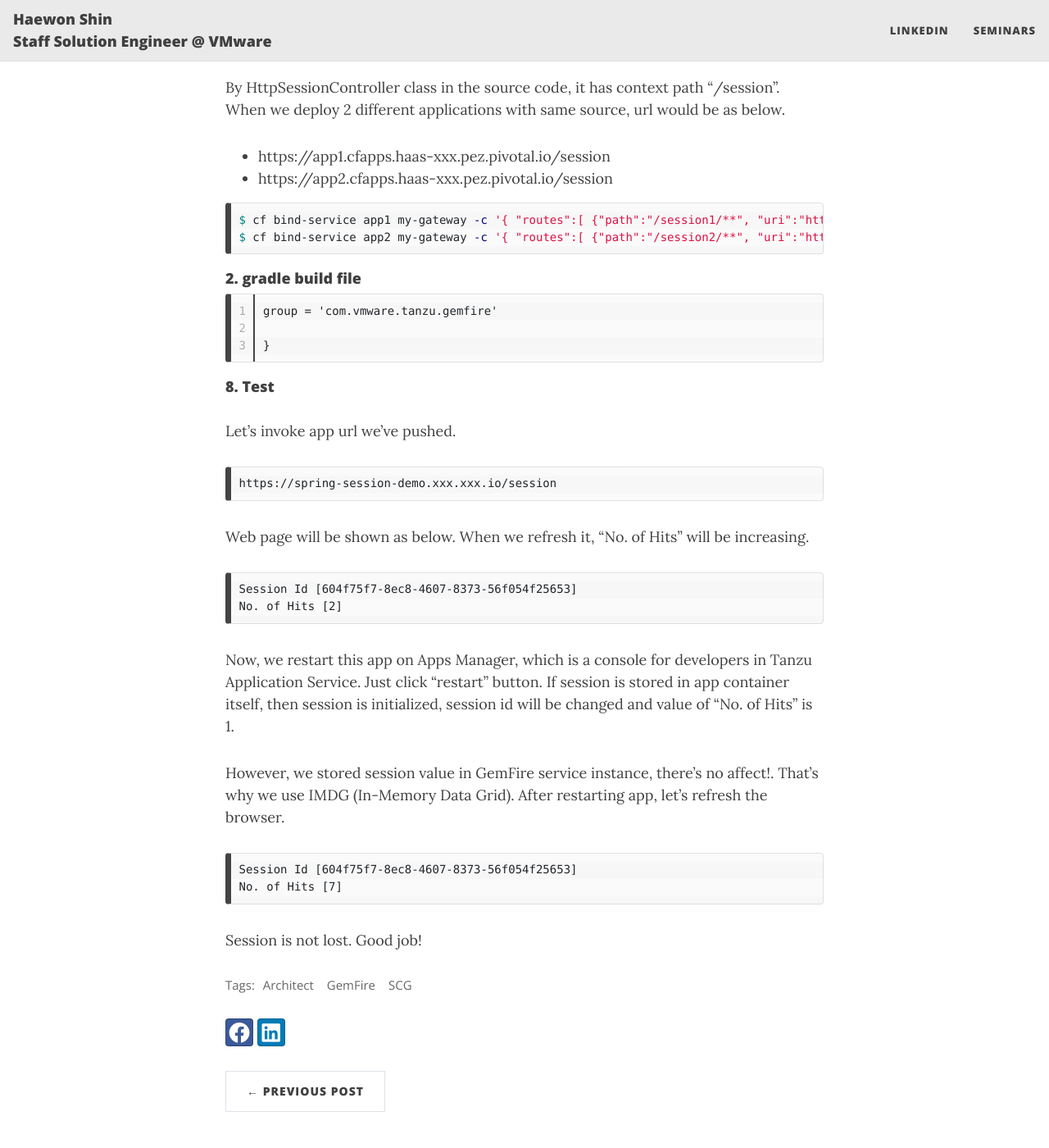
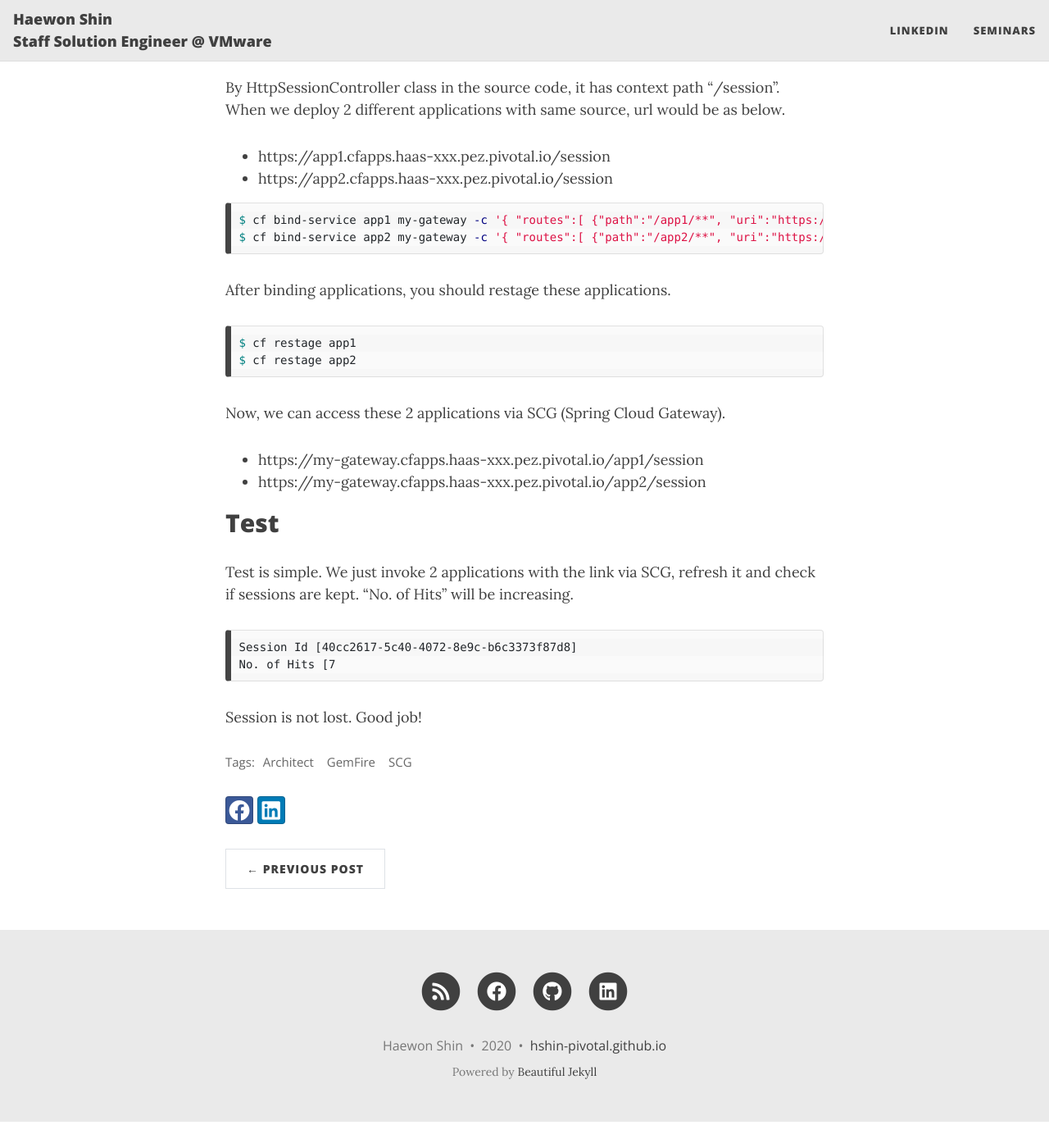
Before and after one commit to haewons-tanzu/haewons-tanzu.github.io, a Jekyll site: the page built from _posts/2020-11-03-integrating-gemfire-scg.md, in a window 1280 px wide and 1400 px high, scrolled down 1433 px. Shown: the whole window at 82% size. Built offline with Jekyll 4.4.1, drawn with Linux system fonts in a browser that asks for light colours; nearby versions of some CDN libraries; after the commit the page ends 2801 px from its top, so only the background shows below that; some of the changed text lies outside the part shown.

Commit message:
Update 2020-11-03-integrating-gemfire-scg.md

````diff
--- a/_posts/2020-11-03-integrating-gemfire-scg.md
+++ b/_posts/2020-11-03-integrating-gemfire-scg.md
@@ -24,7 +24,7 @@
 $ cf create-service p.gateway standard my-gateway -c '{ "host": "my-gateway", "domain": "cfapps.haas-xxx.pez.pivotal.io" }'
 ```
 
-Once it is created successfully, it should have dashboard with "https://my-gateway.cfapps.haas-xxx.pez.pivotal.io/scg-dashboard".
+Once it is created successfully, it should have dashboard with link "https://my-gateway.cfapps.haas-xxx.pez.pivotal.io/scg-dashboard".
 
 {: .box-error}
 **Error:** This does not push Expiration policy metadata to the server, so you would need to alter the region after region is created by the Spring Boot application. For more information, please refer [here](2020-10-30-consideration-for-using-tanzu-gemfire-vms){:target="_blank"}.
@@ -48,41 +48,28 @@
 - https://app2.cfapps.haas-xxx.pez.pivotal.io/session
 
 ```shell
-$ cf bind-service app1 my-gateway -c '{ "routes":[ {"path":"/session1/**", "uri":"https://app1.cfapps.haas-xxx.pez.pivotal.io" } ] }'
-$ cf bind-service app2 my-gateway -c '{ "routes":[ {"path":"/session2/**", "uri":"https://app2.cfapps.haas-xxx.pez.pivotal.io" } ] }'
+$ cf bind-service app1 my-gateway -c '{ "routes":[ {"path":"/app1/**", "uri":"https://app1.cfapps.haas-xxx.pez.pivotal.io" } ] }'
+$ cf bind-service app2 my-gateway -c '{ "routes":[ {"path":"/app2/**", "uri":"https://app2.cfapps.haas-xxx.pez.pivotal.io" } ] }'
 ```
 
+After binding applications, you should restage these applications.
+```shell
+$ cf restage app1
+$ cf restage app2
+```
 
-#### 2. gradle build file
-
-{% highlight text linenos %}
-group = 'com.vmware.tanzu.gemfire'
-
-}
-{% endhighlight %}
+Now, we can access these 2 applications via SCG (Spring Cloud Gateway).
+- https://my-gateway.cfapps.haas-xxx.pez.pivotal.io/app1/session
+- https://my-gateway.cfapps.haas-xxx.pez.pivotal.io/app2/session
 
 
-#### 8. Test
+## Test
 
-Let's invoke app url we've pushed.
+Test is simple. We just invoke 2 applications with the link via SCG, refresh it and check if sessions are kept. "No. of Hits" will be increasing.
 
 ```text
-https://spring-session-demo.xxx.xxx.io/session
-```
-
-Web page will be shown as below. When we refresh it, "No. of Hits" will be increasing.
-```text
-Session Id [604f75f7-8ec8-4607-8373-56f054f25653]
-No. of Hits [2]
-```
-
-Now, we restart this app on Apps Manager, which is a console for developers in Tanzu Application Service. Just click "restart" button. If session is stored in app container itself, then session is initialized, session id will be changed and value of "No. of Hits" is 1.
-
-However, we stored session value in GemFire service instance, there's no affect!. That's why we use IMDG (In-Memory Data Grid). After restarting app, let's refresh the browser.
-
-```text
-Session Id [604f75f7-8ec8-4607-8373-56f054f25653]
-No. of Hits [7]
+Session Id [40cc2617-5c40-4072-8e9c-b6c3373f87d8]
+No. of Hits [7
 ```
 
 Session is not lost. Good job!
````
